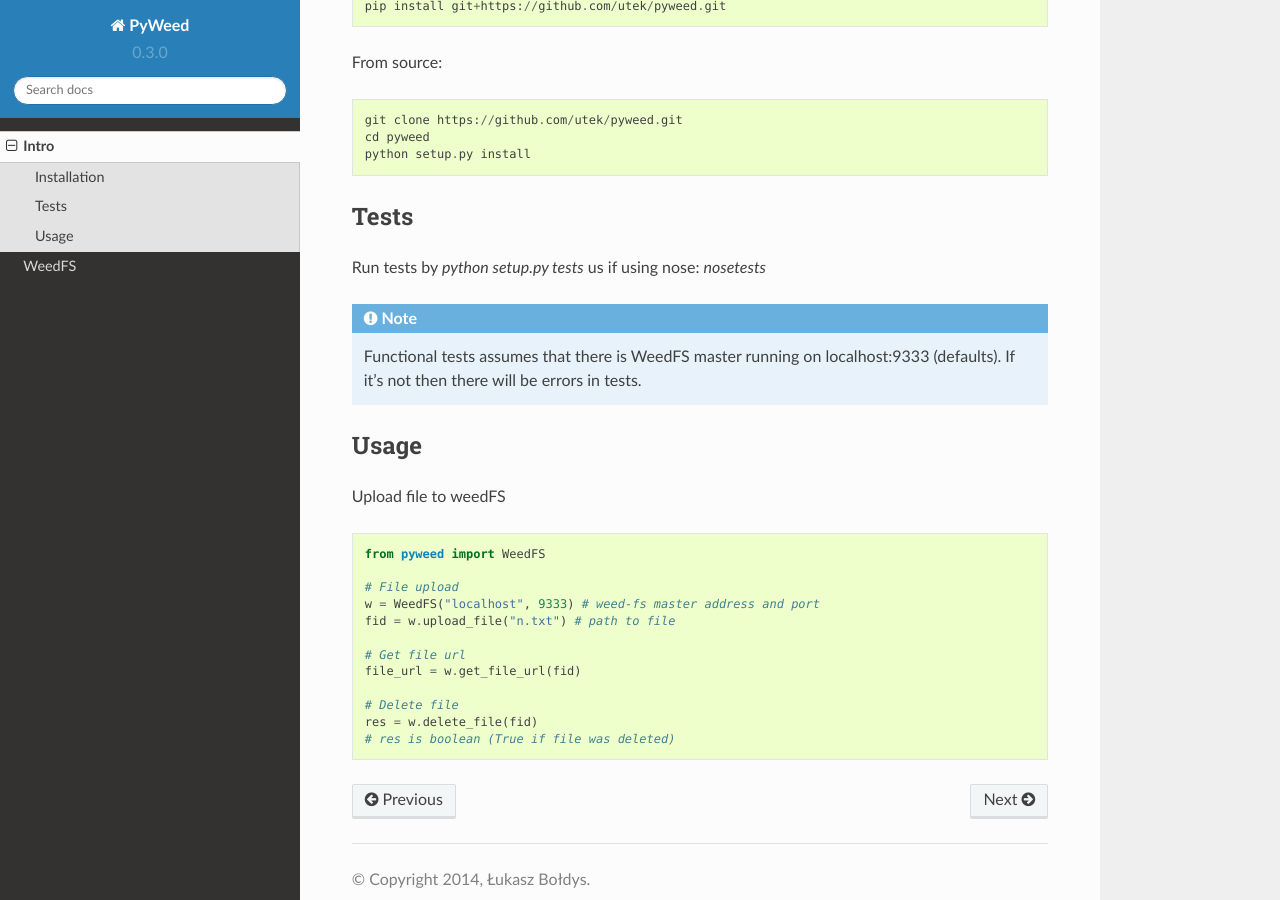
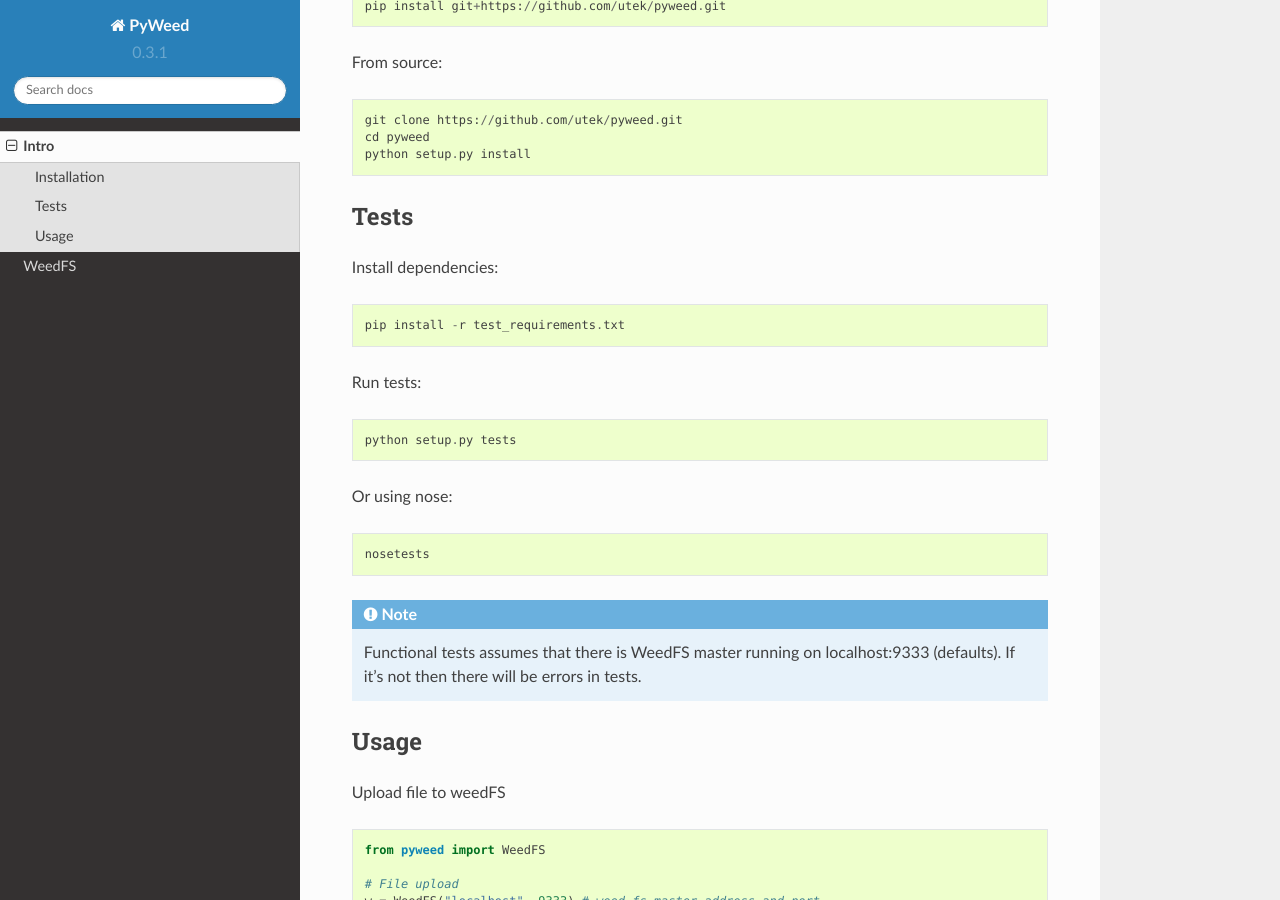
Before and after one commit to utek/pyseaweed, a Sphinx documentation site: the page built from docs/intro.rst, in a window 1280 px wide and 900 px high, scrolled down 442 px. Built offline with Sphinx 7.4.7 and the Read the Docs theme 2.0.0, drawn with Linux system fonts in a browser that asks for light colours.

Commit message:
docs update

```diff
--- a/docs/conf.py
+++ b/docs/conf.py
@@ -55,9 +55,9 @@
 # built documents.
 #
 # The short X.Y version.
-version = '0.3.0'
+version = '0.3.1'
 # The full version, including alpha/beta/rc tags.
-release = '0.3.0'
+release = '0.3.1'
 
 # The language for content autogenerated by Sphinx. Refer to documentation
 # for a list of supported languages.
--- a/docs/index.rst
+++ b/docs/index.rst
@@ -20,5 +20,3 @@
 ==================
 
 * :ref:`genindex`
-* :ref:`modindex`
-* :ref:`search`
--- a/docs/intro.rst
+++ b/docs/intro.rst
@@ -29,7 +29,17 @@
 Tests
 ============
 
-Run tests by `python setup.py tests` us if using nose: `nosetests`
+Install dependencies::
+
+    pip install -r test_requirements.txt
+
+Run tests::
+
+    python setup.py tests
+
+Or using nose::
+
+    nosetests
 
 .. note::
     Functional tests assumes that there is WeedFS master running on localhost:9333 (defaults).
```
Also changed, not shown: README.rst (+5 -5 lines), 1 other file.
